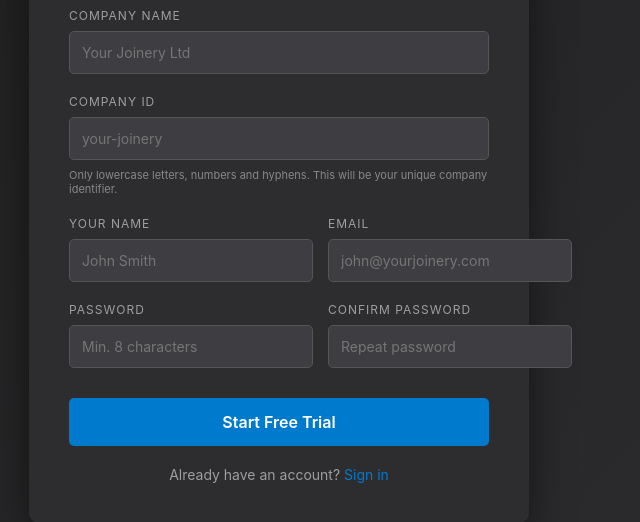
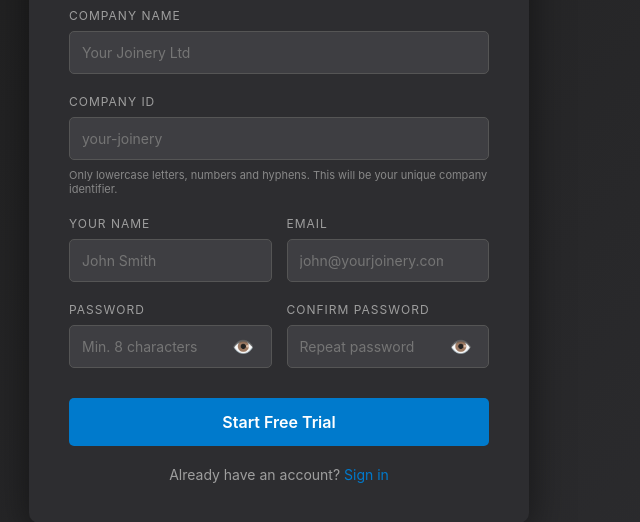
Before and after one commit to Piotr3009/Joinery-Core-SaaS, a plain HTML site: page register.html in a window 1280 px wide. Shown: the part 198-720 px from the top of the page, without its empty margins (361-1001 px from the left). Drawn offline with Linux system fonts and the light colour scheme.

Commit message:
password  visible

```diff
--- a/register.html
+++ b/register.html
@@ -68,12 +68,36 @@
 
         .form-group input {
             padding: 12px;
+            padding-right: 45px;
             background: #3e3e42;
             border: 1px solid #555;
             color: #e8e2d5;
             border-radius: 5px;
             font-size: 14px;
             transition: all 0.3s;
+            width: 100%;
+            box-sizing: border-box;
+        }
+
+        .password-wrapper {
+            position: relative;
+            display: flex;
+            align-items: center;
+        }
+
+        .toggle-password {
+            position: absolute;
+            right: 12px;
+            background: none;
+            border: none;
+            color: #888;
+            cursor: pointer;
+            padding: 5px;
+            font-size: 18px;
+        }
+
+        .toggle-password:hover {
+            color: #ccc;
         }
 
         .form-group input:focus {
@@ -212,12 +236,18 @@
             <div class="form-row">
                 <div class="form-group">
                     <label>Password</label>
-                    <input type="password" id="password" placeholder="Min. 8 characters" required minlength="8">
+                    <div class="password-wrapper">
+                        <input type="password" id="password" placeholder="Min. 8 characters" required minlength="8">
+                        <button type="button" class="toggle-password" onclick="togglePassword('password', this)">👁️</button>
+                    </div>
                 </div>
 
                 <div class="form-group">
                     <label>Confirm Password</label>
-                    <input type="password" id="confirmPassword" placeholder="Repeat password" required>
+                    <div class="password-wrapper">
+                        <input type="password" id="confirmPassword" placeholder="Repeat password" required>
+                        <button type="button" class="toggle-password" onclick="togglePassword('confirmPassword', this)">👁️</button>
+                    </div>
                 </div>
             </div>
 
@@ -232,6 +262,17 @@
     </div>
 
     <script>
+        function togglePassword(inputId, btn) {
+            const input = document.getElementById(inputId);
+            if (input.type === 'password') {
+                input.type = 'text';
+                btn.textContent = '🙈';
+            } else {
+                input.type = 'password';
+                btn.textContent = '👁️';
+            }
+        }
+
         function updateSlugPreview() {
             const companyName = document.getElementById('companyName').value;
             const slugInput = document.getElementById('companySlug');
```
Also changed, not shown: js/settings.js (+12 -0 lines), js/team-management.js (+13 -0 lines), reset-password.html (+42 -2 lines).
